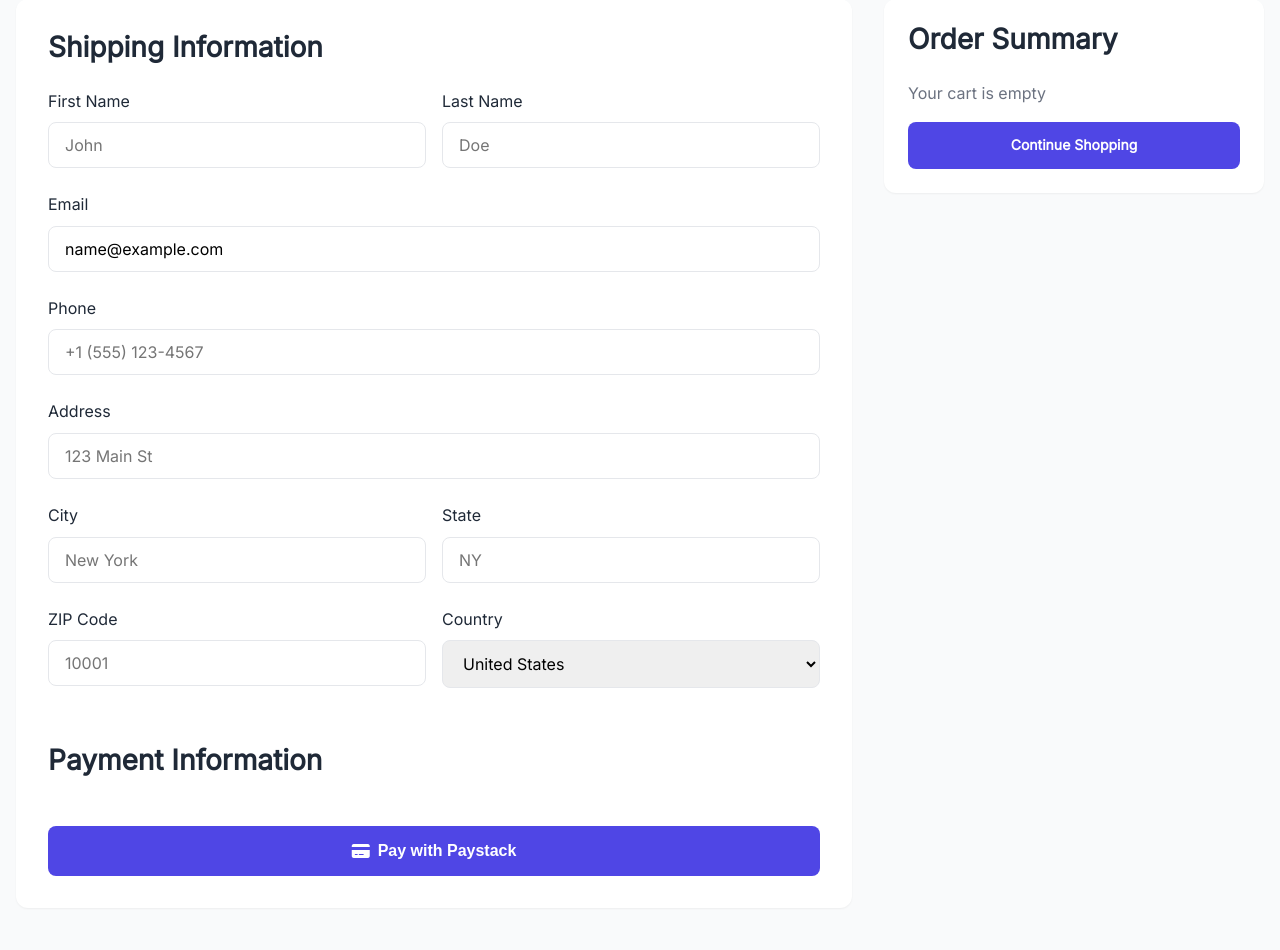
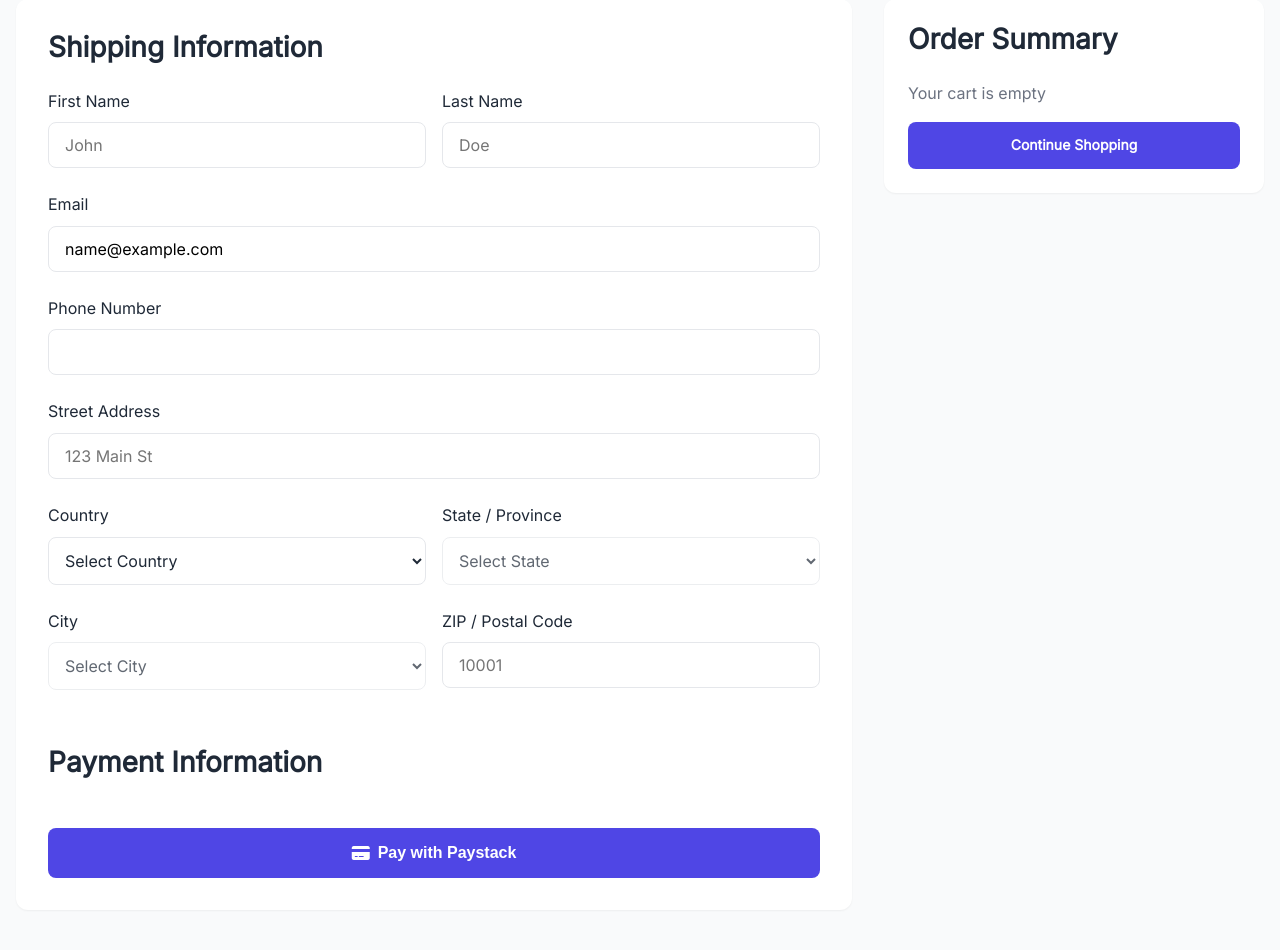
Before and after one commit to OGDanny001/eccommerce, a PHP site: page /checkout.php in a window 1280 px wide. Shown: the part 281-1231 px from the top of the page. Run offline with PHP 8.4, Linux system fonts and the light colour scheme; the visitor is signed in with stand-in values (Sample User, id 1); data comes from the database, SQL or seed files in the repository; both versions use the stored data as it was after the commit; data that the repository does not hold is empty; some libraries are stand-ins or nearby versions.

Commit message:
Enhance checkout with dynamic shipping fields and database storage

```diff
--- a/checkout.php
+++ b/checkout.php
@@ -4,8 +4,6 @@ require 'includes/auth.php';
 
 // Check if user is not logged in - if yes, show message and redirect
 if (!isLoggedIn()) {
-    // Store a temporary message to show on login page
-    // Or just redirect with a query string
     header('Location: /eccommerce/login.php?msg=Please login or create an account to continue checkout.');
     exit;
 }
@@ -13,6 +11,26 @@ if (!isLoggedIn()) {
 $pageTitle = "Checkout - LuxuryStore";
 include 'includes/header.php';
 ?>
+
+<!-- Add Intl-Tel-Input CSS -->
+<link rel="stylesheet" href="https://cdnjs.cloudflare.com/ajax/libs/intl-tel-input/17.0.8/css/intlTelInput.css" />
+<style>
+    .iti { width: 100%; }
+    .form-group select {
+        width: 100%;
+        padding: 0.75rem;
+        border: 1px solid var(--border-color);
+        border-radius: var(--radius-md);
+        background-color: var(--bg-primary);
+        color: var(--text-primary);
+    }
+    .loading-spinner {
+        display: none;
+        margin-left: 10px;
+        font-size: 0.8rem;
+        color: var(--text-muted);
+    }
+</style>
 
 <!-- Checkout -->
 <section style="padding: 4rem 0;">
@@ -25,48 +43,52 @@ include 'includes/header.php';
                     <div class="form-row">
                         <div class="form-group">
                             <label>First Name</label>
-                            <input type="text" placeholder="John" required>
+                            <input type="text" name="first_name" placeholder="John" required>
                         </div>
                         <div class="form-group">
                             <label>Last Name</label>
-                            <input type="text" placeholder="Doe" required>
+                            <input type="text" name="last_name" placeholder="Doe" required>
                         </div>
                     </div>
                     <div class="form-group">
                         <label>Email</label>
-                        <input type="email" placeholder="john@example.com" required value="<?php echo htmlspecialchars(getCurrentUser()['email']); ?>">
+                        <input type="email" name="email" placeholder="john@example.com" required value="<?php echo htmlspecialchars(getCurrentUser()['email']); ?>">
                     </div>
                     <div class="form-group">
-                        <label>Phone</label>
-                        <input type="tel" placeholder="+1 (555) 123-4567" required>
+                        <label>Phone Number</label>
+                        <input type="tel" id="phone" name="phone_input" required>
+                        <input type="hidden" name="phone">
                     </div>
                     <div class="form-group">
-                        <label>Address</label>
-                        <input type="text" placeholder="123 Main St" required>
+                        <label>Street Address</label>
+                        <input type="text" name="address" placeholder="123 Main St" required>
                     </div>
+
                     <div class="form-row">
                         <div class="form-group">
-                            <label>City</label>
-                            <input type="text" placeholder="New York" required>
+                            <label>Country</label>
+                            <select id="country" name="country" required>
+                                <option value="">Select Country</option>
+                            </select>
                         </div>
                         <div class="form-group">
-                            <label>State</label>
-                            <input type="text" placeholder="NY" required>
+                            <label>State / Province <span id="state-loading" class="loading-spinner"><i class="fas fa-spinner fa-spin"></i></span></label>
+                            <select id="state" name="state" required disabled>
+                                <option value="">Select State</option>
+                            </select>
                         </div>
                     </div>
+
                     <div class="form-row">
                         <div class="form-group">
-                            <label>ZIP Code</label>
-                            <input type="text" placeholder="10001" required>
+                            <label>City <span id="city-loading" class="loading-spinner"><i class="fas fa-spinner fa-spin"></i></span></label>
+                            <select id="city" name="city" required disabled>
+                                <option value="">Select City</option>
+                            </select>
                         </div>
                         <div class="form-group">
-                            <label>Country</label>
-                            <select>
-                                <option>United States</option>
-                                <option>Canada</option>
-                                <option>United Kingdom</option>
-                                <option>Nigeria</option>
-                            </select>
+                            <label>ZIP / Postal Code</label>
+                            <input type="text" name="zip_code" placeholder="10001" required>
                         </div>
                     </div>
 
@@ -79,15 +101,126 @@ include 'includes/header.php';
 
             <div>
                 <div class="order-summary" id="order-summary" style="background: var(--bg-primary); border-radius: var(--radius-lg); padding: 1.5rem; box-shadow: var(--shadow-sm); height: fit-content;">
-                    <!-- Summary will be loaded from app.js -->
+                    <!-- Summary will be loaded from JS -->
                 </div>
             </div>
         </div>
     </div>
 </section>
 
+<!-- Scripts -->
 <script src="https://js.paystack.co/v1/inline.js"></script>
+<script src="https://cdnjs.cloudflare.com/ajax/libs/intl-tel-input/17.0.8/js/intlTelInput.min.js"></script>
 <script>
+// --- Phone Input Initialization ---
+const phoneInput = document.querySelector("#phone");
+const iti = window.intlTelInput(phoneInput, {
+    utilsScript: "https://cdnjs.cloudflare.com/ajax/libs/intl-tel-input/17.0.8/js/utils.js",
+    separateDialCode: true,
+    initialCountry: "auto",
+    geoIpLookup: function(success, failure) {
+        fetch("https://ipapi.co/json").then(res => res.json()).then(data => success(data.country_code)).catch(() => success("us"));
+    }
+});
+
+// --- Country/State/City Cascading Logic ---
+const countrySelect = document.querySelector("#country");
+const stateSelect = document.querySelector("#state");
+const citySelect = document.querySelector("#city");
+const stateLoading = document.querySelector("#state-loading");
+const cityLoading = document.querySelector("#city-loading");
+
+// Load Countries
+async function loadCountries() {
+    try {
+        const response = await fetch("https://countriesnow.space/api/v0.1/countries/positions");
+        const data = await response.json();
+        if (!data.error) {
+            data.data.forEach(country => {
+                const option = document.createElement("option");
+                option.value = country.name;
+                option.textContent = country.name;
+                countrySelect.appendChild(option);
+            });
+        }
+    } catch (error) {
+        console.error("Error loading countries:", error);
+    }
+}
+
+// Load States
+countrySelect.addEventListener("change", async () => {
+    const countryName = countrySelect.value;
+    stateSelect.innerHTML = '<option value="">Select State</option>';
+    citySelect.innerHTML = '<option value="">Select City</option>';
+    stateSelect.disabled = true;
+    citySelect.disabled = true;
+
+    if (!countryName) return;
+
+    stateLoading.style.display = "inline";
+    try {
+        const response = await fetch("https://countriesnow.space/api/v0.1/countries/states", {
+            method: "POST",
+            headers: { "Content-Type": "application/json" },
+            body: JSON.stringify({ country: countryName })
+        });
+        const data = await response.json();
+        if (!data.error) {
+            data.data.states.forEach(state => {
+                const option = document.createElement("option");
+                option.value = state.name;
+                option.textContent = state.name;
+                stateSelect.appendChild(option);
+            });
+            stateSelect.disabled = false;
+        }
+    } catch (error) {
+        console.error("Error loading states:", error);
+    } finally {
+        stateLoading.style.display = "none";
+    }
+});
+
+// Load Cities
+stateSelect.addEventListener("change", async () => {
+    const countryName = countrySelect.value;
+    const stateName = stateSelect.value;
+    citySelect.innerHTML = '<option value="">Select City</option>';
+    citySelect.disabled = true;
+
+    if (!stateName) return;
+
+    cityLoading.style.display = "inline";
+    try {
+        const response = await fetch("https://countriesnow.space/api/v0.1/countries/state/cities", {
+            method: "POST",
+            headers: { "Content-Type": "application/json" },
+            body: JSON.stringify({ country: countryName, state: stateName })
+        });
+        const data = await response.json();
+        if (!data.error) {
+            data.data.forEach(city => {
+                const option = document.createElement("option");
+                option.value = city;
+                option.textContent = city;
+                citySelect.appendChild(option);
+            });
+            citySelect.disabled = false;
+        }
+    } catch (error) {
+        // If cities fail, allow manual typing as fallback
+        const option = document.createElement("option");
+        option.value = "Other";
+        option.textContent = "Other (Type below)";
+        citySelect.appendChild(option);
+        citySelect.disabled = false;
+    } finally {
+        cityLoading.style.display = "none";
+    }
+});
+
+// --- Order Summary ---
 async function loadCheckoutSummary() {
     const summary = document.getElementById('order-summary');
     try {
@@ -121,7 +254,7 @@ async function loadCheckoutSummary() {
         summary.innerHTML = `
             <h3 style="margin-bottom: 1.5rem;">Order Summary</h3>
             ${itemsHtml}
-            <div style="display: flex; justify-content: space-between; margin-bottom: 0.5rem;">
+            <div style="display: flex; justify-content: space-between; margin-bottom: 0.5rem; padding-top: 1rem; border-top: 1px solid var(--border-color);">
                 <span>Subtotal</span>
                 <span>$${subtotal.toFixed(2)}</span>
             </div>
@@ -129,51 +262,47 @@ async function loadCheckoutSummary() {
                 <span>Shipping</span>
                 <span>${shipping === 0 ? 'Free' : '$' + shipping.toFixed(2)}</span>
             </div>
-            <div style="display: flex; justify-content: space-between; margin-top: 1rem; padding-top: 1rem; border-top: 1px solid var(--border-color); font-size: 1.25rem; font-weight: 700;">
+            <div style="display: flex; justify-content: space-between; margin-top: 1rem; padding-top: 1rem; border-top: 2px solid var(--border-color); font-size: 1.25rem; font-weight: 700;">
                 <span>Total</span>
                 <span>$${total.toFixed(2)}</span>
             </div>
         `;
-
     } catch (error) {
         console.error('Error loading cart:', error);
     }
 }
 
+// --- Form Submission ---
 document.getElementById('checkout-form').addEventListener('submit', async (e) => {
     e.preventDefault();
 
-    // Validate form
-    if (!validateForm('checkout-form')) {
-        return;
+    // Set full phone number with dial code
+    document.querySelector('input[name="phone"]').value = iti.getNumber();
+
+    const formData = new FormData(e.target);
+    const searchParams = new URLSearchParams();
+    for (const pair of formData) {
+        searchParams.append(pair[0], pair[1]);
     }
 
-    // Create order
     try {
         const response = await fetch('/eccommerce/api/order-create.php', {
             method: 'POST',
-            headers: { 'Content-Type': 'application/x-www-form-urlencoded' }
+            headers: { 'Content-Type': 'application/x-www-form-urlencoded' },
+            body: searchParams.toString()
         });
         const data = await response.json();
 
         if (data.success) {
-            // Initialize Paystack
             const handler = PaystackPop.setup({
-                key: 'pk_test_0a97a5d545639b2f055c2c8b9041cdb0b32b027c', // Replace with your Paystack public key
+                key: 'pk_test_0a97a5d545639b2f055c2c8b9041cdb0b32b027c',
                 email: data.email,
                 amount: data.amount,
-                currency: 'NGN', // Change to your currency
-                ref: ''+Math.floor((Math.random()*1000000000)+1), // generates a pseudo-unique reference. Please replace with a reference you generated.
-                metadata: {
-                    order_id: data.order_id
-                },
-                callback: function(response) {
-                    // Verify payment
-                    verifyPayment(response.reference, data.order_id);
-                },
-                onClose: function() {
-                    alert('Payment window closed.');
-                }
+                currency: 'NGN',
+                ref: ''+Math.floor((Math.random()*1000000000)+1),
+                metadata: { order_id: data.order_id },
+                callback: function(res) { verifyPayment(res.reference, data.order_id); },
+                onClose: function() { showNotification('Payment window closed.'); }
             });
             handler.openIframe();
         } else {
@@ -193,7 +322,6 @@ async function verifyPayment(reference, orderId) {
             body: `reference=${reference}&order_id=${orderId}`
         });
         const data = await response.json();
-
         if (data.success) {
             showNotification('Payment successful!');
             window.location.href = '/eccommerce/user/orders.php';
@@ -207,6 +335,7 @@ async function verifyPayment(reference, orderId) {
 }
 
 document.addEventListener('DOMContentLoaded', () => {
+    loadCountries();
     loadCheckoutSummary();
 });
 </script>
```
Also changed, not shown: api/order-create.php (+23 -4 lines), database.sql (+11 -0 lines).
